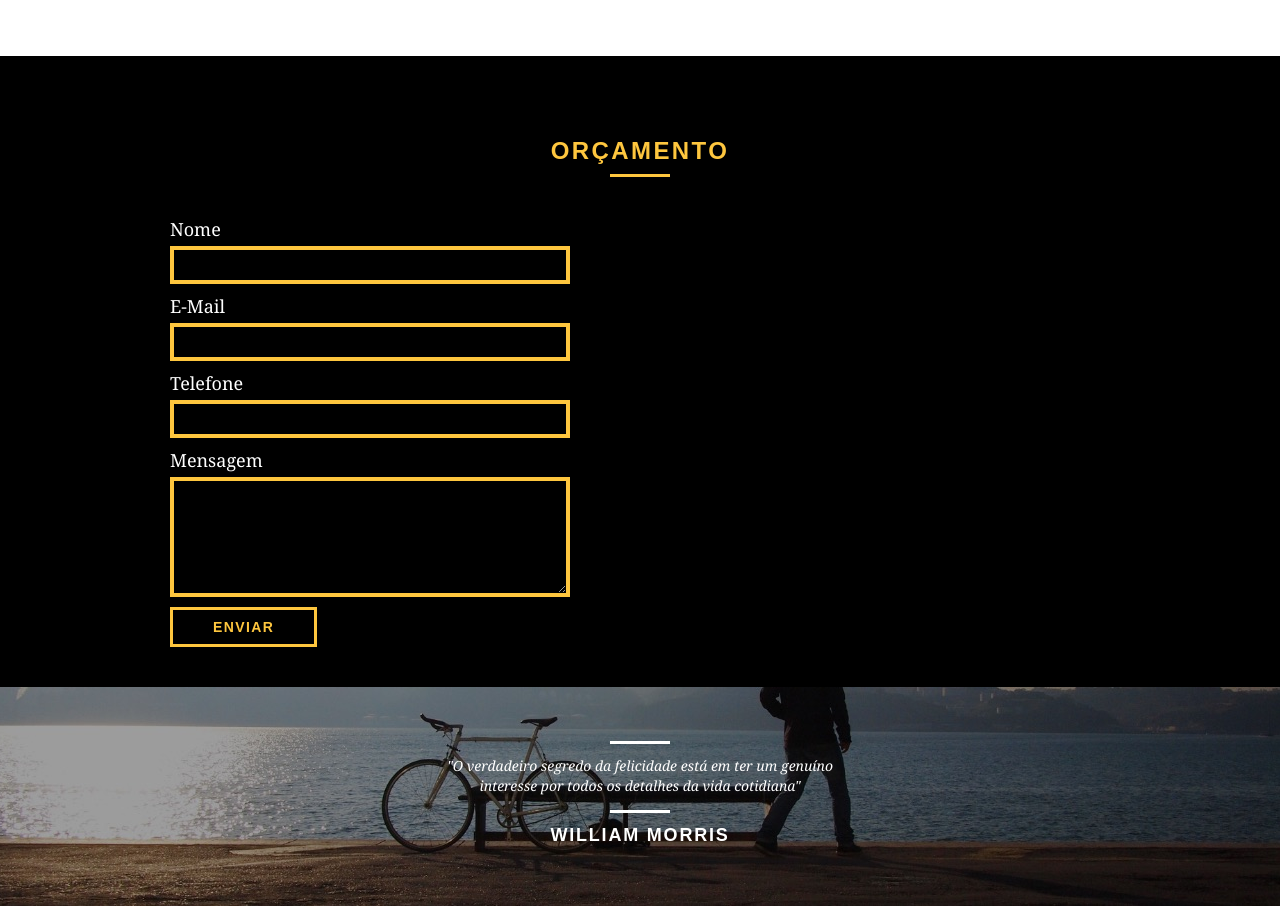
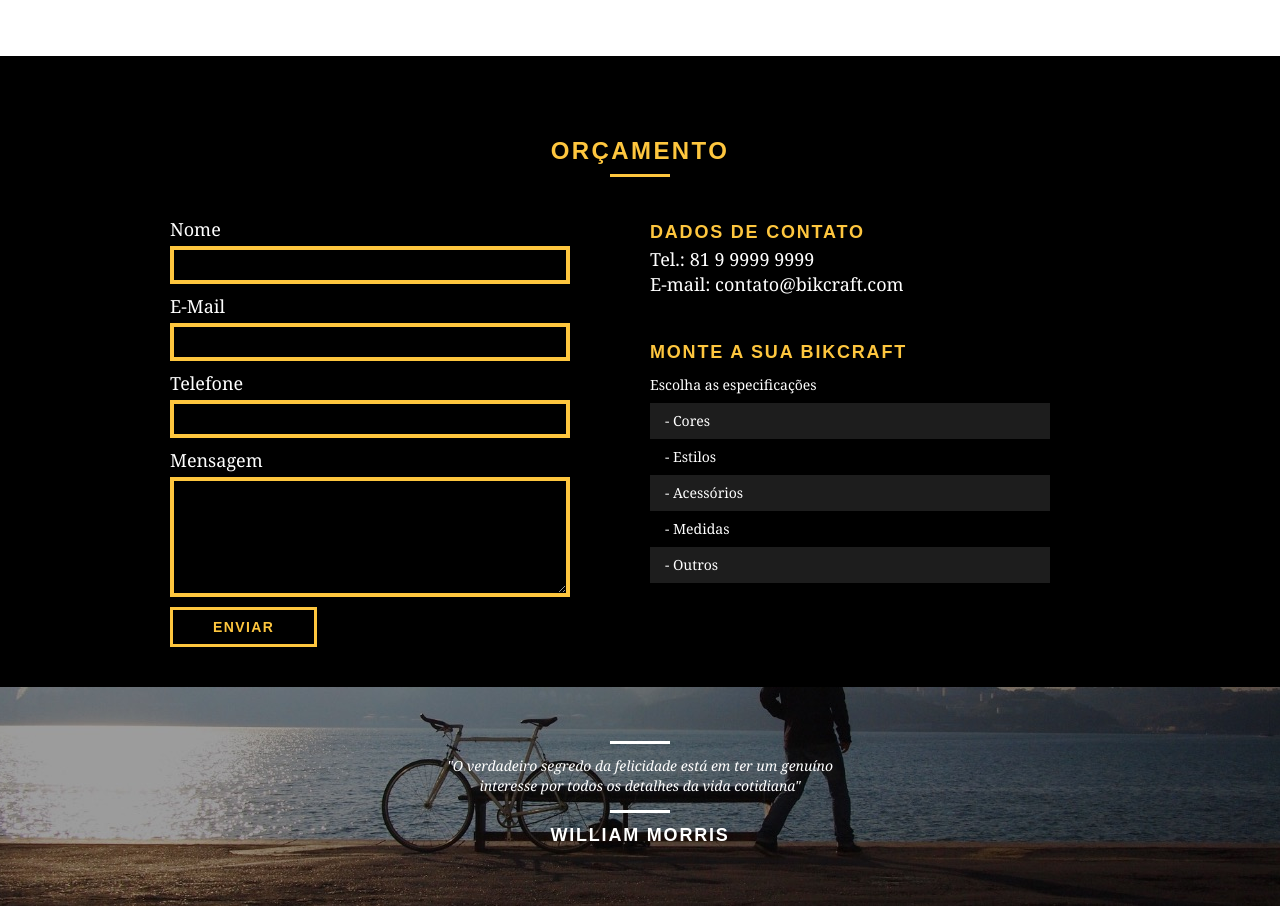
Before and after one commit to barbosadiego/origamid-curso, a PHP site: page /produtos.html in a window 1280 px wide. Shown: the part 2164-3070 px from the top of the page. Run offline with PHP 8.4, Linux system fonts and the light colour scheme.

Commit message:
update produtos page

```diff
--- a/bikcraft/css/produtos.css
+++ b/bikcraft/css/produtos.css
@@ -133,3 +133,50 @@
     background: none;
     padding: 7px 40px;
 }
+
+.form button:hover{
+    cursor: pointer;
+}
+
+.orcamento-dados{
+    color: white;
+}
+
+.orcamento-dados h3{
+    font-size: 18px;
+    line-height: 30px;
+    text-transform: uppercase;
+    color: #fec63e;
+    font-weight: bold;
+    letter-spacing: .1em;
+}
+
+.orcamento-dados span{
+    display: block;
+    font-size: 18px;
+    line-height: 25px;
+    font-family: Georgia, 'Times New Roman', Times, serif;
+}
+
+.dados-email{
+    margin-bottom: 40px;
+}
+
+.orcamento-dados ul{
+    padding-right: 60px;
+}
+
+.orcamento-dados ul li{
+    font-family: Georgia, 'Times New Roman', Times, serif;
+    font-size: 14px;
+    text-transform: capitalize;
+    padding: 10px 15px;
+}
+
+.orcamento-dados ul li:nth-child(odd){
+    background: #1d1d1d;
+}
+
+.orcamento-dados p{
+    margin: 8px 0;
+}
--- a/bikcraft/produtos.html
+++ b/bikcraft/produtos.html
@@ -110,16 +110,16 @@
         </form>
         <div class="orcamento-dados grid-8">
             <h3>dados de contato</h3>
-            <span>tel.: 81 9 9999 9999</span>
-            <span>e-mail: contato@bikcraft.com</span>
+            <span>Tel.: 81 9 9999 9999</span>
+            <span class="dados-email">E-mail: contato@bikcraft.com</span>
             <h3>monte a sua bikcraft</h3>
-            <p>escolha as especificações</p>
+            <p>Escolha as especificações</p>
             <ul>
-                <li>cores</li>
-                <li>estilos</li>
-                <li>acessórios</li>
-                <li>medidas</li>
-                <li>outros</li>
+                <li>- cores</li>
+                <li>- estilos</li>
+                <li>- acessórios</li>
+                <li>- medidas</li>
+                <li>- outros</li>
             </ul>
         </div>
     </div>
```
